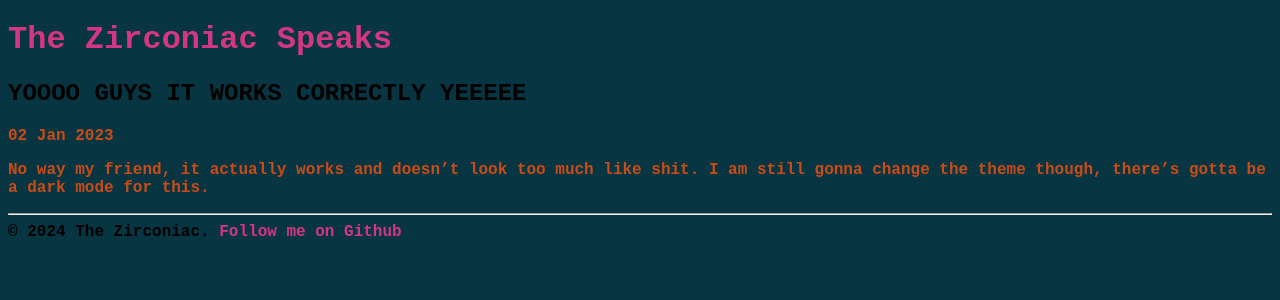
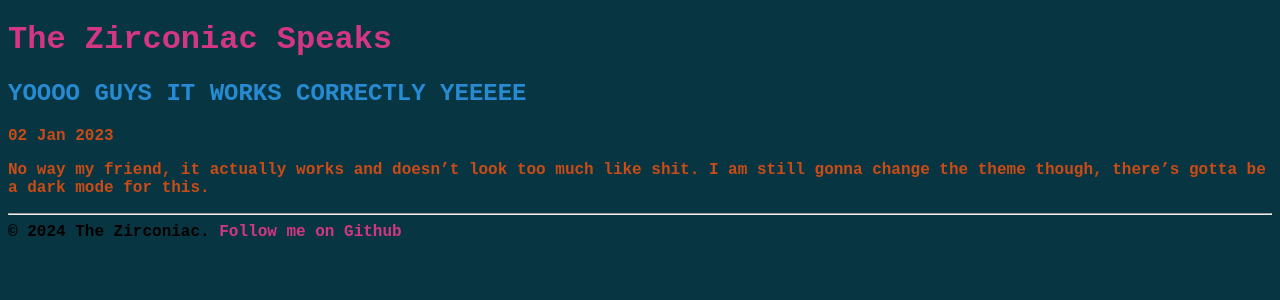
Before and after one commit to ZirconiaCubed3v2/ZirconiaCubed3v2.github.io, a Jekyll site: the page built from _posts/2023-01-02-yooo-it-actually-works-and-isnt-weird.md, in a window 1280 px wide. Shown: the top 300 px of the page. Built offline with Jekyll 4.4.1, drawn with Linux system fonts in a browser that asks for light colours; our own code applies the rules of GitHub Pages for plain Markdown files.

Commit message:
Update post.html

```diff
--- a/_layouts/post.html
+++ b/_layouts/post.html
@@ -4,6 +4,6 @@ layout: default
 <head>
   <link rel="stylesheet" type="text/css" href="css/style.css">
 </head>
-<h2>{{ page.title }}</h2>
+<h2 id="posttitle">{{ page.title }}</h2>
 <p>{{ page.date | date_to_string }}</p>
 {{ content }}
```
